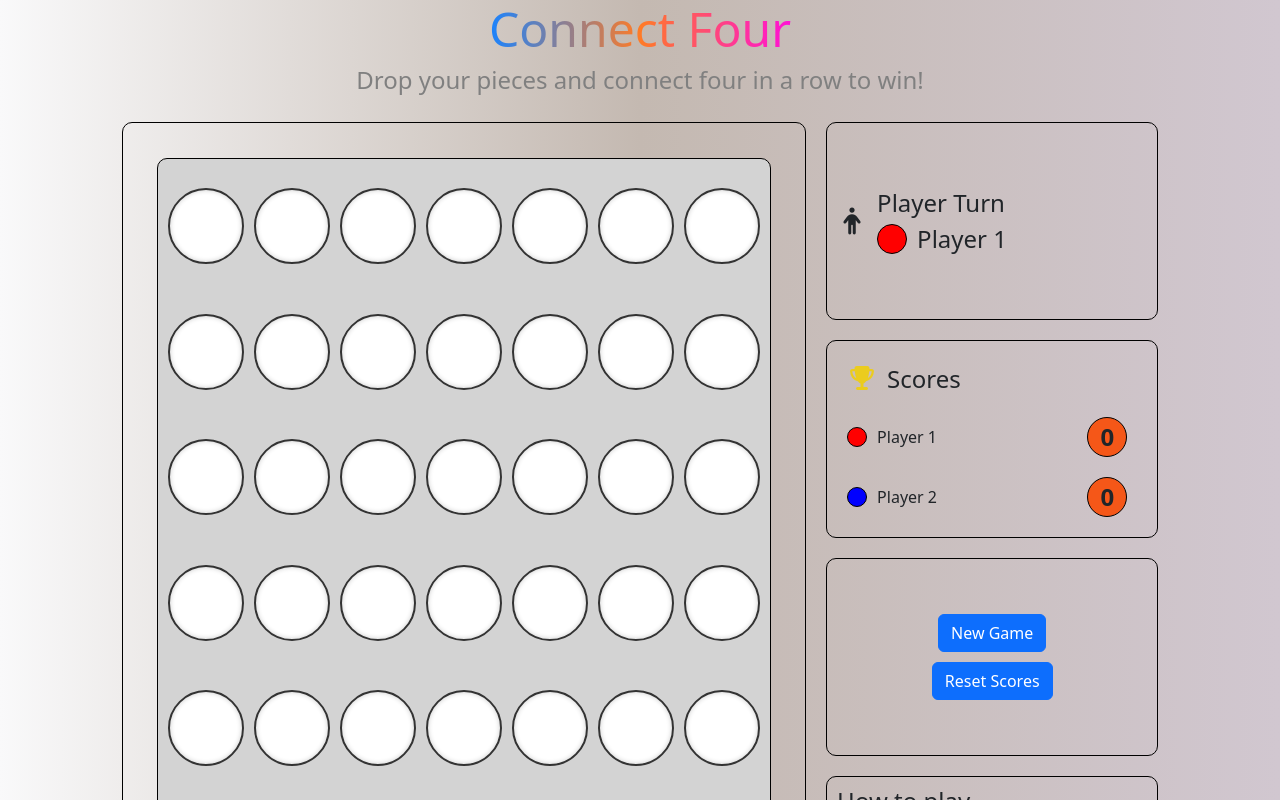
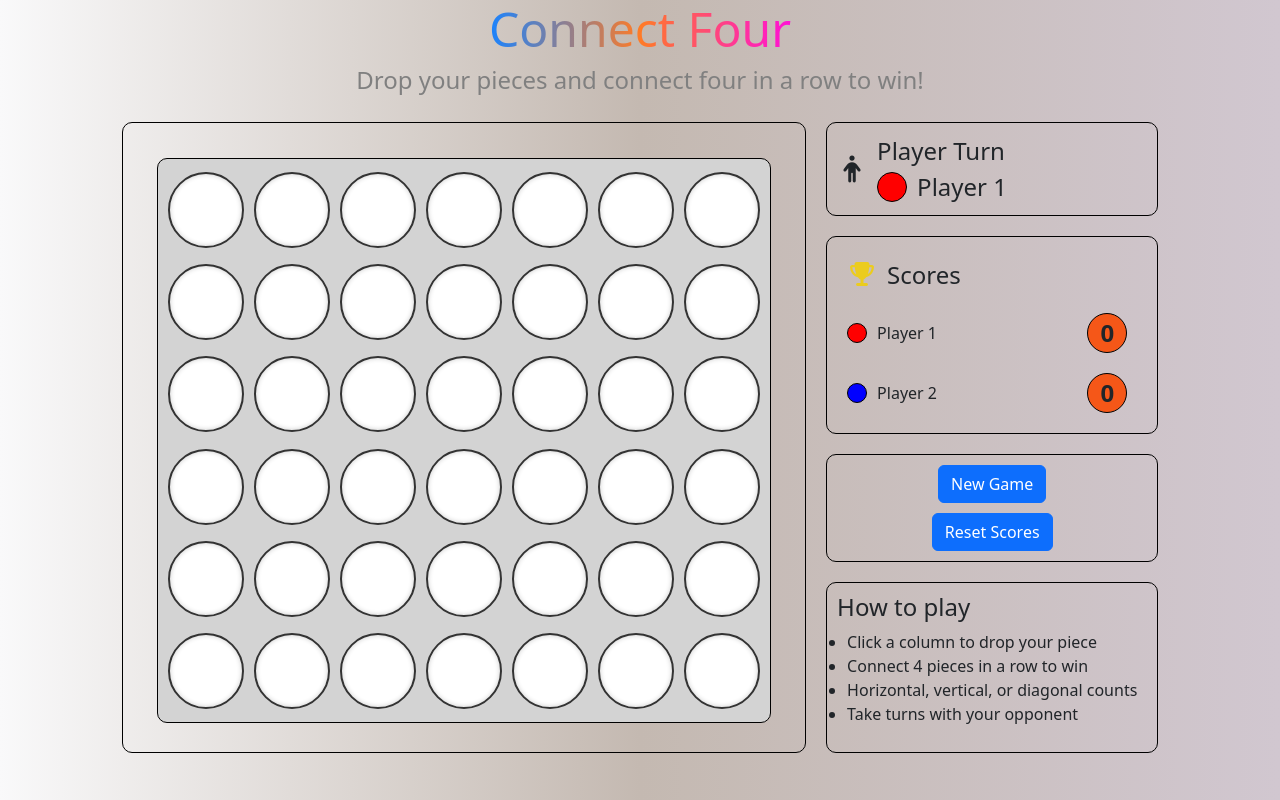
Before and after one commit to Programbeginner2120/connect-4-game, an Angular app: page / in a window 1280 px wide. Shown: the top 800 px of the page. Built offline with nearby package versions, Linux system fonts and the light colour scheme.

Commit message:
made screen overall smaller

```diff
--- a/src/app/components/game-screen/game-screen.html
+++ b/src/app/components/game-screen/game-screen.html
@@ -4,6 +4,7 @@
 
     <div class="game-board-elements-container">
         <app-game-board class="game-board"></app-game-board>
+        <div class="game-board-side-elements-container">
             <app-player-turn class="player-turn-card"></app-player-turn>
             <app-player-score class="player-score-card"></app-player-score>
             <app-game-buttons
@@ -21,3 +22,4 @@
             </div>
         </div>
     </div>
+</div>
--- a/src/app/components/game-screen/game-screen.scss
+++ b/src/app/components/game-screen/game-screen.scss
@@ -30,6 +30,18 @@
     margin: 10px;
 }
 
+.game-board-side-elements-container {
+    display: flex;
+    flex-direction: column;
+    align-items: center;
+    justify-content: center;
+}
+
+.game-board-side-elements-container {
+    grid-row: 1 / 5;
+    grid-column: 5 / 7;
+}
+
 .game-board {
     grid-row: 1 / 5;
     grid-column: 1 / 5;
@@ -50,29 +62,28 @@
 }
 
 .player-turn-card {
-    grid-row: 1 / 2;
-    grid-column: 5 / 7;
     margin: 10px;
+    width: calc(100% - 20px);
 }
 
 .player-score-card {
-    grid-row: 2 / 3;
-    grid-column: 5 / 7;
     margin: 10px;
+    width: calc(100% - 20px);
 }
 
 .game-buttons-card {
-    grid-row: 3 / 4;
-    grid-column: 5 / 7;
     margin: 10px;
+    width: calc(100% - 20px);
 }
 
 .how-to-play-card {
-    grid-row: 4 / 5;
-    grid-column: 5 / 7;
     display: flex;
     align-items: flex-start;
     justify-content: space-between;
+}
+
+.player-turn-card, .player-score-card, .game-buttons-card, .how-to-play-card {
+    height: fit-content;
 }
 
 .how-to-play-list {
```
Lines whose indentation alone changed are shown as unchanged.
